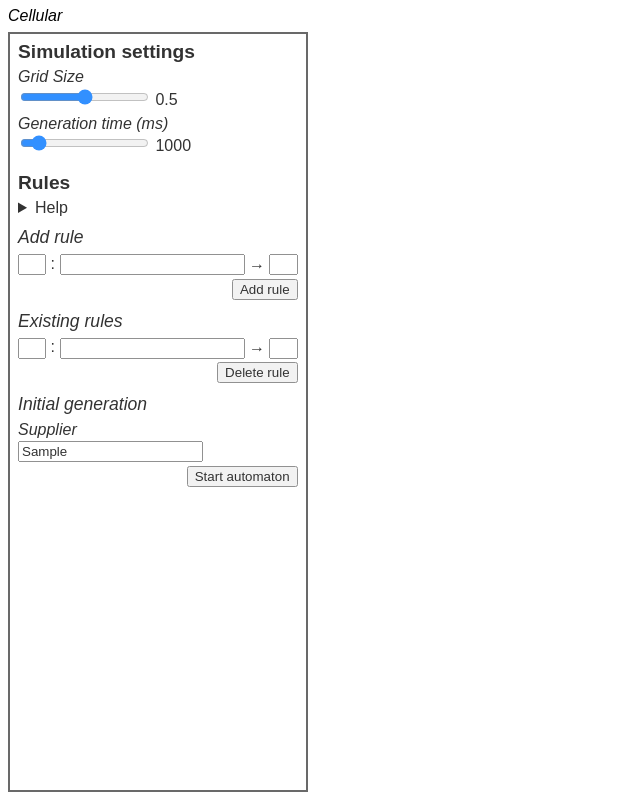
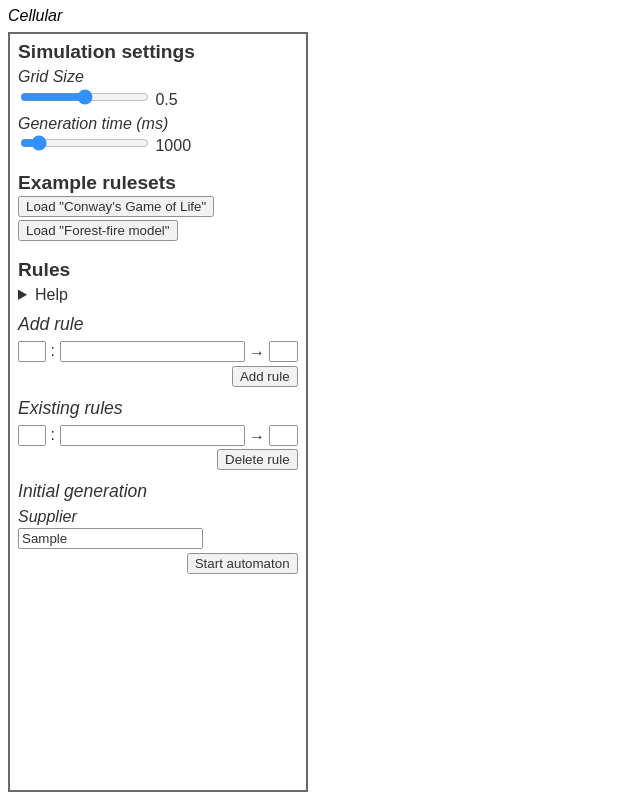
Before and after one commit to remotehack/cellular, a plain HTML site: page src/index.html in a window 1280 px wide. Both pictures are taken after typing "Sample" into the empty fields and a click on the button "Add rule". Shown: the whole page, without its empty margins (0-640 px from the left). Drawn offline with Linux system fonts and the light colour scheme.

Commit message:
Add example rulesets

```diff
--- a/src/index.html
+++ b/src/index.html
@@ -9,6 +9,10 @@
     <link rel="stylesheet" href="/style/form.css">
   </head>
   <body>
+
+    <template id="example-ruleset-button">
+      <button type="button" class="button--selection" name="example-ruleset">Load example</button>
+    </template>
 
     <template id="rule-manager">
       <link rel="stylesheet" href="/style/reset.css">
@@ -59,7 +63,11 @@
         <input type="range" min="0" max="10000" step="100" value="1000" name="generation-time" id="generation-time--input" />
         <output class="js-value-output" name="generation-time--output" data-attach-to-input="generation-time--input"></output>
 
+        <h2>Example rulesets</h2>
+        <div id="example-rulesets"></div>
+
         <h2>Rules</h2>
+
         <details>
           <summary>Help</summary>
           <h3>Rule definition</h3>
@@ -83,10 +91,17 @@
               and 1 always <code>true</code>
             </li>
           </ul>
+          <h4>Properites</h4>
+          <ul>
+            <li>
+              <p><strong><code>this.status</code></strong>: returns the current cell's status</p>
+            </li>
+          </ul>
           <h3>Supplier</h3>
           <p>A JavaScript expression that evaluates to the initial value. It is ran on each cell.
-             This has access to the same functions as the conditions.
+             This has access to the same functions and properties as the conditions.
         </details>
+
 
         <h3>Add rule</h3>
         <div class="new-rule">
--- /dev/null
+++ b/src/scripts/ExampleRulesets.js
@@ -0,0 +1,25 @@
+import { Rule } from "./Automaton.js";
+
+export const rulesets = [
+  {
+    name: "Conway's Game of Life",
+    id: "conways-game-of-life",
+    rules: [
+      new Rule("🧞‍♀️", `this.countNeighbours("🧞‍♀️") < 2`, " "),
+      new Rule("🧞‍♀️", `this.countNeighbours("🧞‍♀️") > 3`, " "),
+      new Rule(" ", `this.countNeighbours("🧞‍♀️") === 3`, "🧞‍♀️")
+    ],
+    initSupplier: `this.chance(0.3) ? "🧞‍♀️" : " "`
+  },
+  {
+    name: "Forest-fire model",
+    id: "forest-fire-model",
+    rules: [
+      new Rule("🔥", `true`, " "),
+      new Rule("🌳", `this.countNeighbours("🔥") > 0`, "🔥"),
+      new Rule("🌳", `this.chance(0.02)`, "🔥"),
+      new Rule(" ", `this.chance(0.04)`, "🌳")
+    ],
+    initSupplier: `' '`
+  }
+]
--- a/src/scripts/FormManager.js
+++ b/src/scripts/FormManager.js
@@ -1,27 +1,4 @@
 import { Rule } from "./Automaton.js";
-
-const rules = [
-  // if <2 neighbours then die
-  new Rule(
-    "🧞‍♀️",
-    `this.countNeighbours("🧞‍♀️") < 2`,
-    "🧟‍♀️"
-  ),
-  // if 2-3 neighbours then die
-  new Rule(
-    "🧞‍♀️",
-    `this.countNeighbours("🧞‍♀️") > 3`,
-    "🧟‍♀️"
-  ),
-  // if 3 neighbours then come alive
-  new Rule(
-    "🧟‍♀️",
-    `this.countNeighbours("🧞‍♀️") === 3`,
-    "🧞‍♀️"
-  )
-];
-
-const initSupplier = `this.chance(0.3) ? "🧞‍♀️" : "🧟‍♀️"`;
 
 class RuleManagerElement extends HTMLElement {
   static get observedAttributes() { return ['rule-type']; }
@@ -79,7 +56,7 @@ class RuleManagerElement extends HTMLElement {
 }
 
 class FormManager {
-  constructor(formElement) {
+  constructor(formElement, rulesets) {
     this.formElement = formElement;
 
     this.formElement.addEventListener('submit', e => {
@@ -87,7 +64,7 @@ class FormManager {
       this.onStart({
         gridSize: formElement.elements["grid-size"].value,
         intervalPeriod: formElement.elements["generation-time"].value,
-        rules: this.getRules(),
+        rules: this.rules,
         initSupplier: formElement.elements["init-supplier"].value
       });
     });
@@ -106,6 +83,22 @@ class FormManager {
       document.querySelector("#rules").appendChild(newRuleElement);
       document.querySelector("#no-rules").hidden = true;
     });
+
+    const rulesetWrapper = this.formElement.querySelector("#example-rulesets");
+
+    for (let ruleset of rulesets) {
+      const rulesetButtonWrapper = document.querySelector("#example-ruleset-button").content.cloneNode(true);
+      const rulesetButton = rulesetButtonWrapper.querySelector("button");
+      rulesetButton.innerHTML = `Load "${ruleset.name}"`;
+      rulesetButton.addEventListener('click', e => this.loadRuleset(ruleset));
+      rulesetWrapper.appendChild(rulesetButtonWrapper);
+    }
+  }
+
+  loadRuleset(ruleset) {
+    this.resetNewRule();
+    this.rules = ruleset.rules;
+    this.initSupplier = ruleset.initSupplier;
   }
 
   resetNewRule() {
@@ -113,7 +106,28 @@ class FormManager {
       `<rule-manager id="new-rule" rule-type="create" rule-context="simple"></rule-manager>`;
   }
 
-  getRules(rules) {
+  set rules(rules) {
+    const ruleWrapper = this.formElement.querySelector("#rules");
+    const clonedParent = ruleWrapper.cloneNode(false);
+    ruleWrapper.parentNode.replaceChild(clonedParent, ruleWrapper);
+
+    const rulesWrapperElement = this.formElement.querySelector("#rules");
+    for (let rule of rules) {
+
+      const ruleElement = document.createElement("rule-manager");
+      ruleElement.setAttribute("rule-type", "modify");
+      ruleElement.setAttribute("rule-context", "simple");
+      ruleElement.setRule(rule);
+
+      rulesWrapperElement.appendChild(ruleElement)
+    }
+  }
+
+  set initSupplier(initSupplier) {
+    this.formElement.elements["init-supplier"].value = initSupplier;
+  }
+
+  get rules() {
 
     const ruleElements = Array.from(
       this.formElement
@@ -125,7 +139,7 @@ class FormManager {
   }
 }
 
-export function createForm(formElement) {
+export function createForm(formElement, rulesets) {
   customElements.define('rule-manager', RuleManagerElement);
 
   for (let output of Array.from(document.querySelectorAll('.js-value-output'))) {
@@ -142,6 +156,6 @@ export function createForm(formElement) {
     }
   }
 
-  return new FormManager(formElement);
+  return new FormManager(formElement, rulesets);
 
 }
--- a/src/scripts/index.js
+++ b/src/scripts/index.js
@@ -2,6 +2,7 @@ import Canvas from "./Canvas.js"
 import Grid from "./Grid.js"
 import { Automaton } from "./Automaton.js"
 import { createForm } from "./FormManager.js"
+import { rulesets } from "./ExampleRulesets.js"
 
 let activeInterval = undefined;
 
@@ -42,6 +43,6 @@ function startNewAutomaton({
 }
 
 window.addEventListener("load", e => {
-  const form = createForm(document.querySelector("#controls"));
+  const form = createForm(document.querySelector("#controls"), rulesets);
   form.onStart = startNewAutomaton;
 });
--- a/src/style/form.css
+++ b/src/style/form.css
@@ -17,3 +17,7 @@ button {
   margin-top: 0.25em;
   margin-left: auto;
 }
+
+.button--selection {
+  margin-left: 0;
+}
--- a/src/style/main.css
+++ b/src/style/main.css
@@ -26,6 +26,8 @@ h1 {
   border: 2px solid #444;
   margin: 0.5em;
   margin-top: 0;
+
+  background-color: #fff;
 }
 
 .canvas-wrapper {
```
